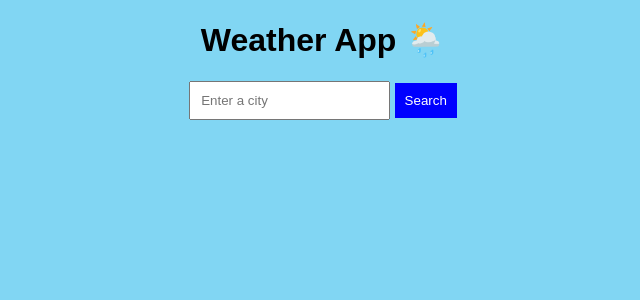
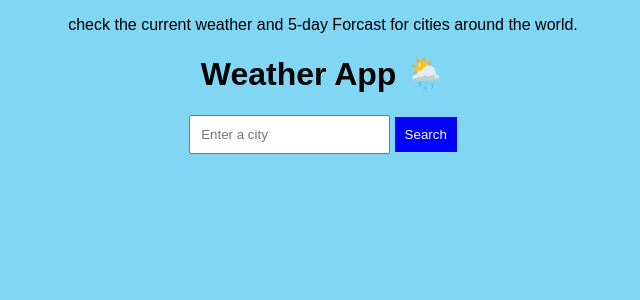
Before and after one commit to semiloreolatunji125-byte/tireni-weather-app, a Flask app: page / in a window 1280 px wide. Shown: the top 300 px of the page, without its empty margins (317-957 px from the left). Run offline with Flask 3, Linux system fonts and the light colour scheme.

Commit message:
Improve website SEO

```diff
--- a/templates/index.html
+++ b/templates/index.html
@@ -2,7 +2,12 @@
 <html>
 
 <head>
-    <title>Weather App</title>
+    <title>Tireni Weather App 🌦️|
+        Weather Forcast</title>
+    <meta name="description" content="check current Weather and 5-days forcasts fron cities around the world.">
+    <p>
+        check the current weather and 5-day Forcast for cities around the world.
+    </p>
     <!-- Google Analytics-->
     <script async src="https://www.googletagmanager.com/gtag/js?id=G-XMCNJJP7Y9"></script>
     <script>
```
